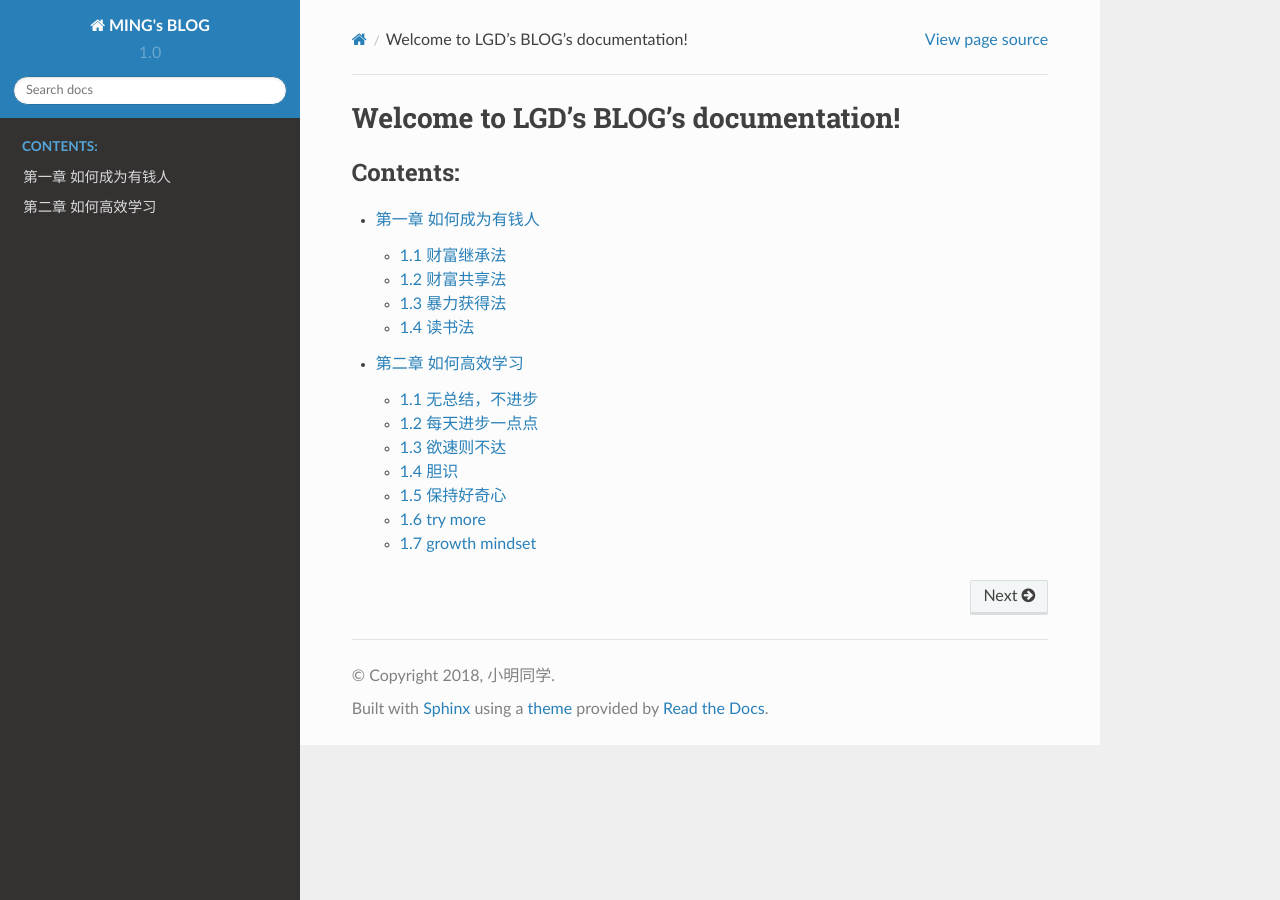
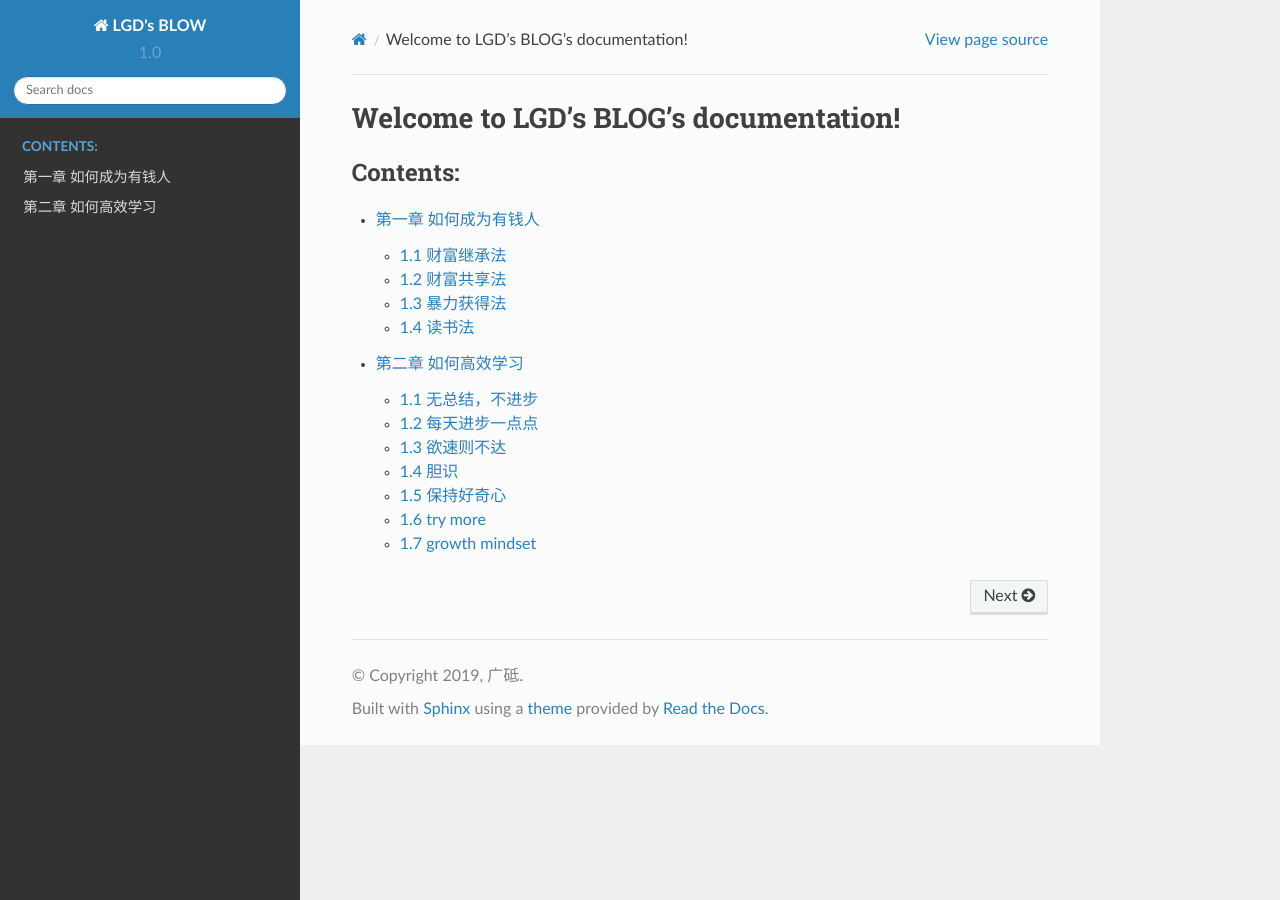
Before and after one commit to positivepsycho/guangdi_myblog, a Sphinx documentation site: the page built from source/index.rst, in a window 1280 px wide. Built offline with Sphinx 7.4.7 and the Read the Docs theme 2.0.0, drawn with Linux system fonts in a browser that asks for light colours.

Commit message:
Update conf.py

```diff
--- a/source/conf.py
+++ b/source/conf.py
@@ -43,8 +43,8 @@ source_suffix = ['.rst','.md']
 master_doc = 'index'
 
 # General information about the project.
-project = u'MING\'s BLOG'
-copyright = u'2018, 小明同学'
+project = u'LGD\'s BLOW'
+copyright = u'2019, 广砥'
 
 # The version info for the project you're documenting, acts as replacement for
 # |version| and |release|, also used in various other places throughout the
@@ -62,7 +62,7 @@ html_theme = 'default'
 html_static_path = ['_static']
 
 # Output file base name for HTML help builder.
-htmlhelp_basename = 'Python-Time BLOG'
+htmlhelp_basename = 'LGD BLOG'
 
 
 # -- Options for LaTeX output ---------------------------------------------
@@ -92,8 +92,8 @@ latex_elements={# The paper size ('letterpaper' or 'a4paper').
 # (source start file, target name, title,
 #  author, documentclass [howto, manual, or own class]).
 latex_documents = [
-  ('index', 'python3-cookbook.tex', u'《Python编程时光》',
-   u'小明同学', 'howto'),
+  ('index', 'python3-cookbook.tex', u'《每天进步一点点》',
+   u'LGD', 'howto'),
 ]
 
 # -- Options for manual page output ---------------------------------------
@@ -101,8 +101,8 @@ latex_documents = [
 # One entry per manual page. List of tuples
 # (source start file, name, description, authors, manual section).
 man_pages = [
-    ('index', 'python3-cookbook', u'《Python编程时光》',
-     [u'小明同学'], 1)
+    ('index', 'python3-cookbook', u'《每天进步一点点》',
+     [u'LGD'], 1)
 ]
 
 # If true, show URL addresses after external links.
@@ -115,8 +115,8 @@ man_pages = [
 # (source start file, target name, title, author,
 #  dir menu entry, description, category)
 texinfo_documents = [
-  ('index', 'Python-Time', u'《Python编程时光》',
-   u'小明同学', 'Python-Time', '《Python编程时光》',
+  ('index', 'Python', u'《每天进步一点点》',
+   u'LGD', 'Python', '《每天进步一点点》',
    'Miscellaneous'),
 ]
 
```
